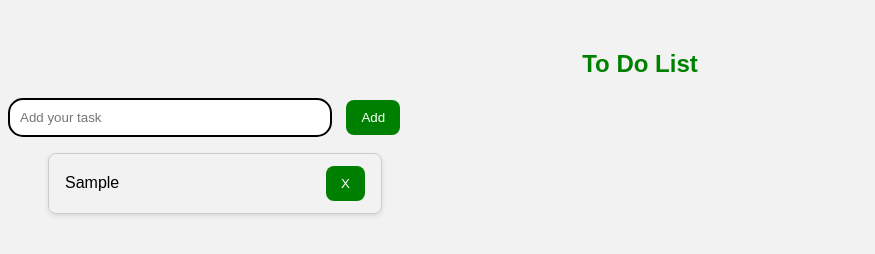
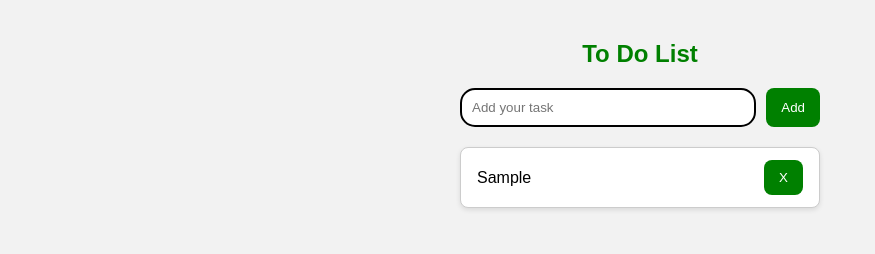
Before and after one commit to Arju7483/todoList, a plain HTML site: page index.html in a window 1280 px wide. Both pictures are taken after typing "Sample" into the empty fields and a click on the button "Add". Shown: the whole page, without its empty margins (0-875 px from the left). Drawn offline with Linux system fonts and the light colour scheme.

Commit message:
Update style.css

```diff
--- a/style.css
+++ b/style.css
@@ -1,27 +1,39 @@
 body {
   font-family: Arial, sans-serif;
   background: #f2f2f2;
+  margin: 0;
+  padding: 0;
 }
 
+/* Title */
 .div1 {
   text-align: center;
-  margin-top: 50px;
+  margin-top: 40px;
   color: green;
 }
 
-.div2 {
-  display: flex;
-  justify-content: center;
+/* Common container for form + list */
+.container {
+  width: 360px; /* Fixed width */
+  margin: 0 auto; /* Center horizontally */
   margin-top: 20px;
 }
 
+/* Form */
+form {
+  display: flex;
+  width: 100%;
+}
+
+/* Input box */
 #input-id {
   padding: 10px;
-  width: 300px;
+  flex: 1;
   border: 2px solid black;
   border-radius: 15px;
 }
 
+/* Add button */
 button {
   padding: 10px 15px;
   margin-left: 10px;
@@ -36,33 +48,34 @@ button:hover {
   background-color: darkgreen;
 }
 
-.div3 {
-  display: flex;
-  justify-content: center;
+/* Task list */
+#list-id {
+  list-style-type: none;
+  padding: 0;
   margin-top: 20px;
 }
 
 #list-id li {
-  border: 1px solid #ccc;
+  display: flex;
+  justify-content: space-between;
+  align-items: center;
+  background-color: white;
   padding: 12px 16px;
   margin-bottom: 10px;
+  border: 1px solid #ccc;
   border-radius: 8px;
   box-shadow: 0 2px 5px rgba(0, 0, 0, 0.1);
   font-size: 16px;
-  width: 300px;
-  list-style-type: none;
-  display: flex;
-  justify-content: space-between;
-  align-items: center;
 }
 
+/* Completed task style */
 .completed {
   text-decoration: line-through;
   color: gray;
   opacity: 0.7;
 }
 
-/* Modal Styles */
+/* Modal styles */
 .modal {
   position: fixed;
   top: 0;
```
